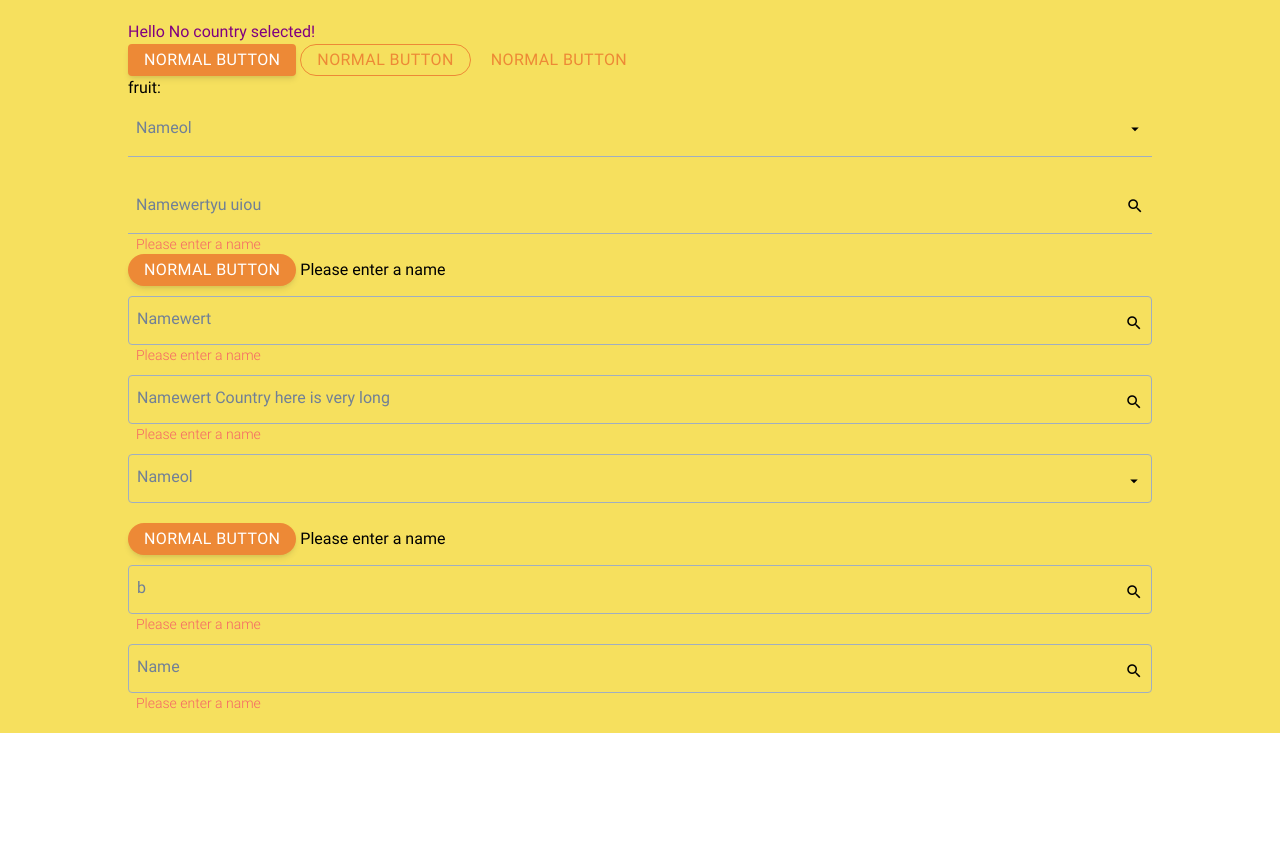
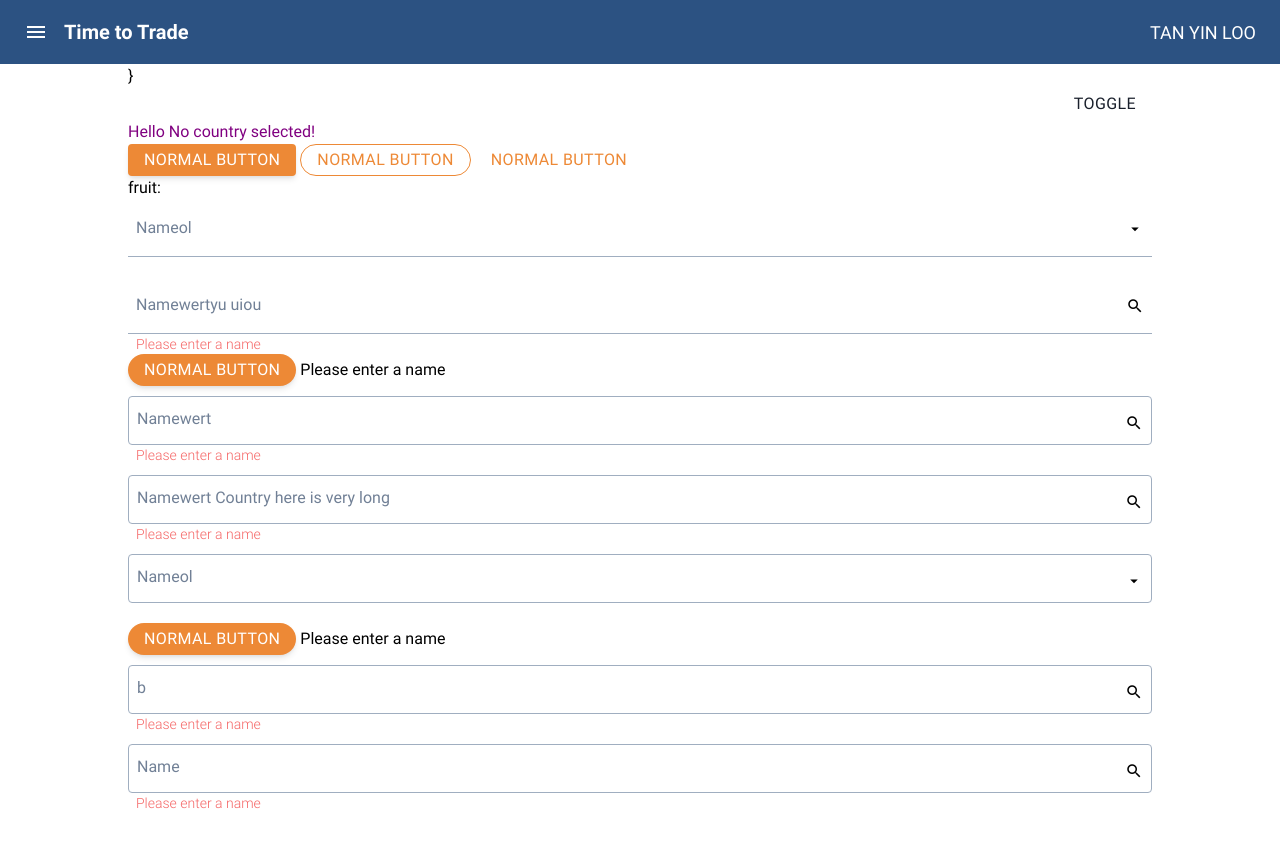
Before and after one commit to tianhai82/crm, a Svelte app in the folder crm-web/: page / in a window 1280 px wide. Shown: the top 848 px of the page. Before the commit the page ends 800 px from the top, so only its background shows below. Built offline with nearby package versions, Linux system fonts and the light colour scheme; a web font is replaced by a local one.

Commit message:
add NavigationDrawer.svelte

```diff
--- a/crm-web/src/App.svelte
+++ b/crm-web/src/App.svelte
@@ -3,6 +3,7 @@ import Tailwindcss from './Tailwindcss.svelte';
 import Button from './widgets/Button.svelte';
 import Input from './widgets/Input.svelte';
 import Autocomplete from './widgets/Autocomplete.svelte';
+import NavigationDrawer from './widgets/NavigationDrawer.svelte';
 import { countries } from './countries';
 
 export let name = '';
@@ -20,6 +21,8 @@ let fruit = '';
 function countryChanged(item) {
   console.log(item);
 }
+
+let visible = false;
 </script>
 
 <style>
@@ -29,7 +32,35 @@ function countryChanged(item) {
 </style>
 
 <Tailwindcss/>
-<div class="py-5 px-32 bg-yellow-400">
+<div
+  class="bg-blue-800 fixed left-0 right-0 top-0 h-16 mt-0 z-10 flex items-center justify-between">
+  <div class="flex items-center">
+    <i class="material-icons text-white ml-6 cursor-pointer ripple"
+       on:click={()=>visible=!visible}>
+      menu
+    </i>
+    <span class="ml-4 text-xl font-semibold text-white">Time to Trade</span>
+  </div>
+  <span class="mr-6 text-lg uppercase text-white">Tan Yin Loo</span>
+</div>
+<div class="mb-5 mt-16 px-32">
+  <NavigationDrawer bind:visible={visible} marginTop="mt-16">
+    <div class="w-56 bg-red-100 h-full">
+      <h3 class="font-medium px-6 pb-3 pt-4 tracking-wide text-gray-900">Menu</h3>
+      <ul class="">
+        <li class="px-4 py-3 hover:bg-gray-200 text-gray-800 text-sm tracking-wide">Stock
+          Analysis
+        </li>
+        <li class="px-4 py-3 hover:bg-gray-200 text-gray-800 text-sm tracking-wide">
+          Subscriptions
+        </li>
+      </ul>
+    </div>
+  </NavigationDrawer>
+  <div class="flex flex-row-reverse">
+    <Button text textColor="text-gray-900" on:click='{()=> visible=!visible}'>Toggle
+    </Button>
+  </div>
   <h1>Hello {countrySelected.name?countrySelected.name:'No country selected'}!</h1>
   <Button textColor="text-white" bgColor="bg-orange-500">Normal Button</Button>
   <Button textColor="text-orange-500" outlineColor="border-orange-500" outlined rounded>
--- /dev/null
+++ b/crm-web/src/widgets/NavigationDrawer.svelte
@@ -0,0 +1,27 @@
+<script>
+import { fly, fade } from 'svelte/transition';
+
+export let modal = false;
+export let visible = false;
+export let marginTop = '';
+</script>
+{#if modal}
+  {#if visible}
+    <div
+         class="{`flex fixed top-0 bottom-0 z-50 left-0 right-0 ${marginTop}`}">
+      <div class="shadow-2xl" class:`${marginTop}`={marginTop}
+           transition:fly="{{ x: -300, duration: 300 }}">
+        <slot></slot>
+      </div>
+      <div class="w-full h-full bg-black opacity-50 " transition:fade="{{duration:300}}"
+           on:click={()=>visible=!visible}></div>
+    </div>
+  {/if}
+{:else}
+  {#if visible}
+    <div transition:fly="{{ x: -300, duration: 300 }}"
+         class="{`shadow-2xl fixed top-0 bottom-0 left-0 z-50 ${marginTop}`}">
+      <slot></slot>
+    </div>
+  {/if}}
+{/if}
```
